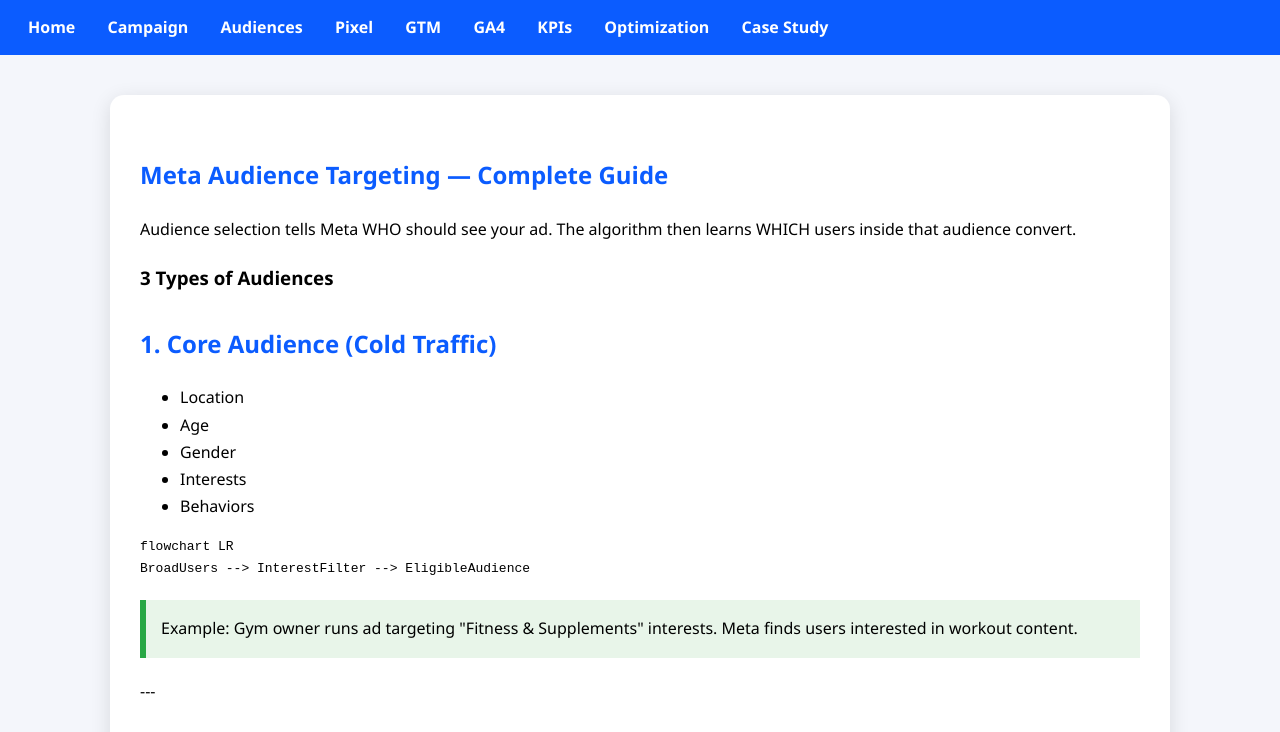
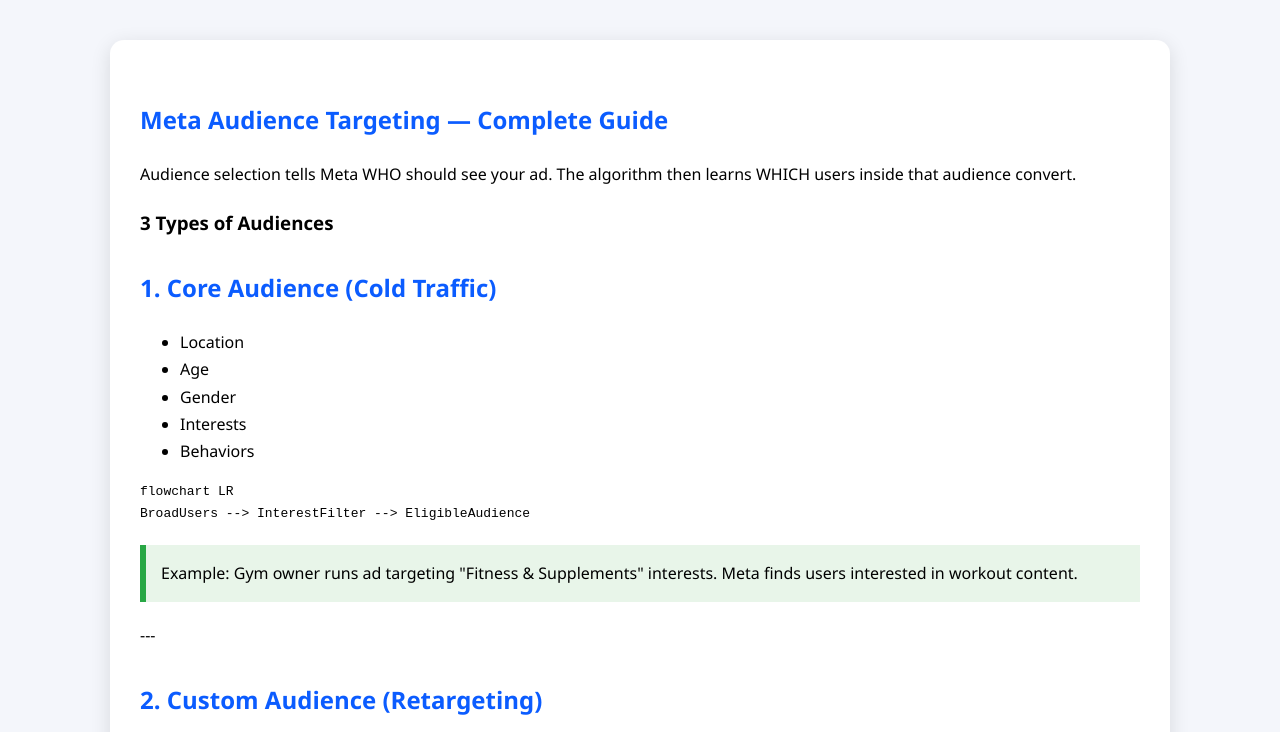
Before and after one commit to Mohan-dulam/meta-learnings, a plain HTML site: page audiences.html in a window 1280 px wide. Shown: the top 732 px of the page. Drawn offline with Linux system fonts and the light colour scheme; a script that the page names is missing.

Commit message:
Update audiences.html

```diff
--- a/audiences.html
+++ b/audiences.html
@@ -5,18 +5,6 @@
 <link rel="stylesheet" href="style.css">
 </head>
 <body>
-
-<div class="navbar">
-<a href="index.html">Home</a>
-<a href="structure.html">Campaign</a>
-<a href="audiences.html">Audiences</a>
-<a href="pixel.html">Pixel</a>
-<a href="gtm.html">GTM</a>
-<a href="ga4.html">GA4</a>
-<a href="metrics.html">KPIs</a>
-<a href="optimization.html">Optimization</a>
-<a href="casestudy.html">Case Study</a>
-</div>
 
 <div class="section">
 
```
